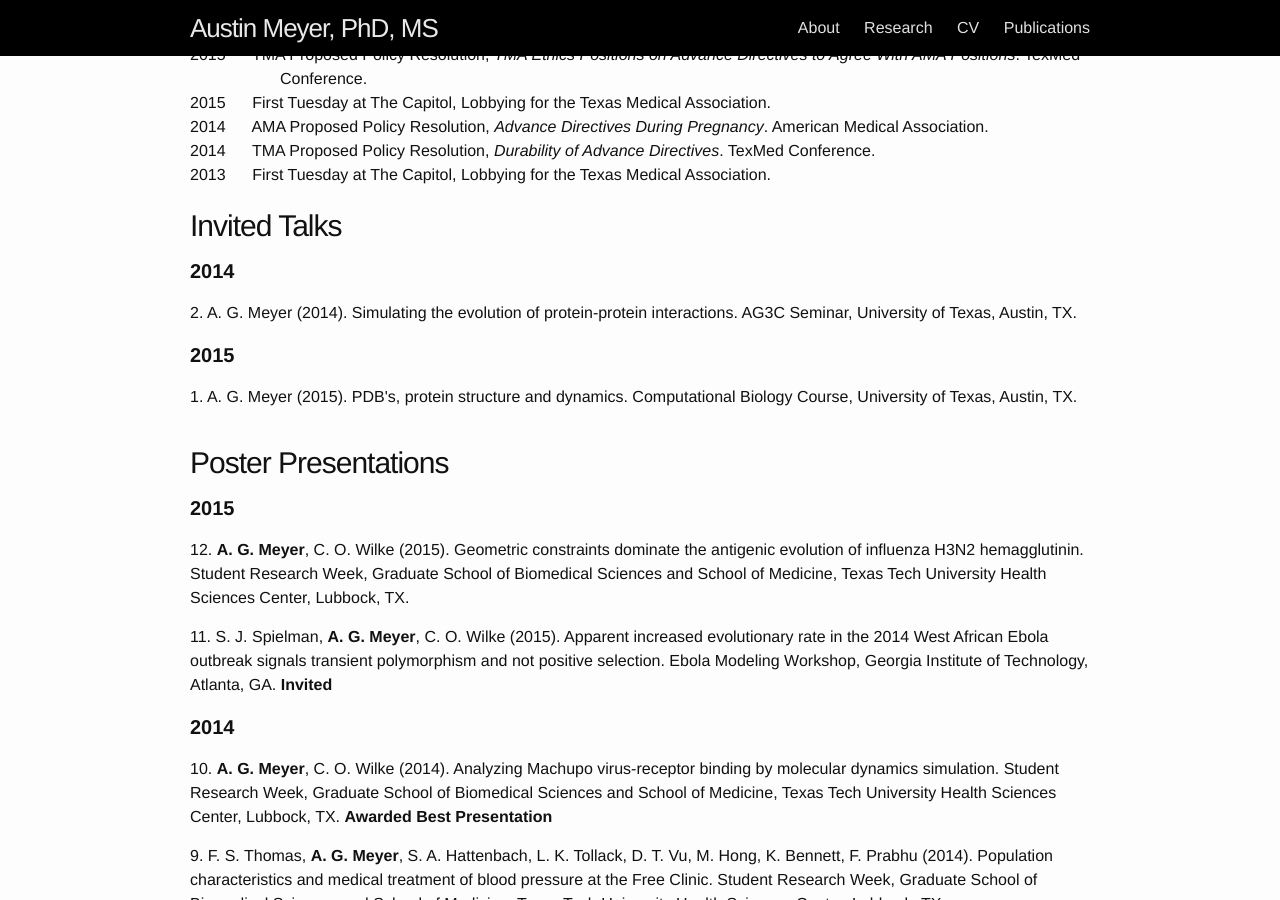
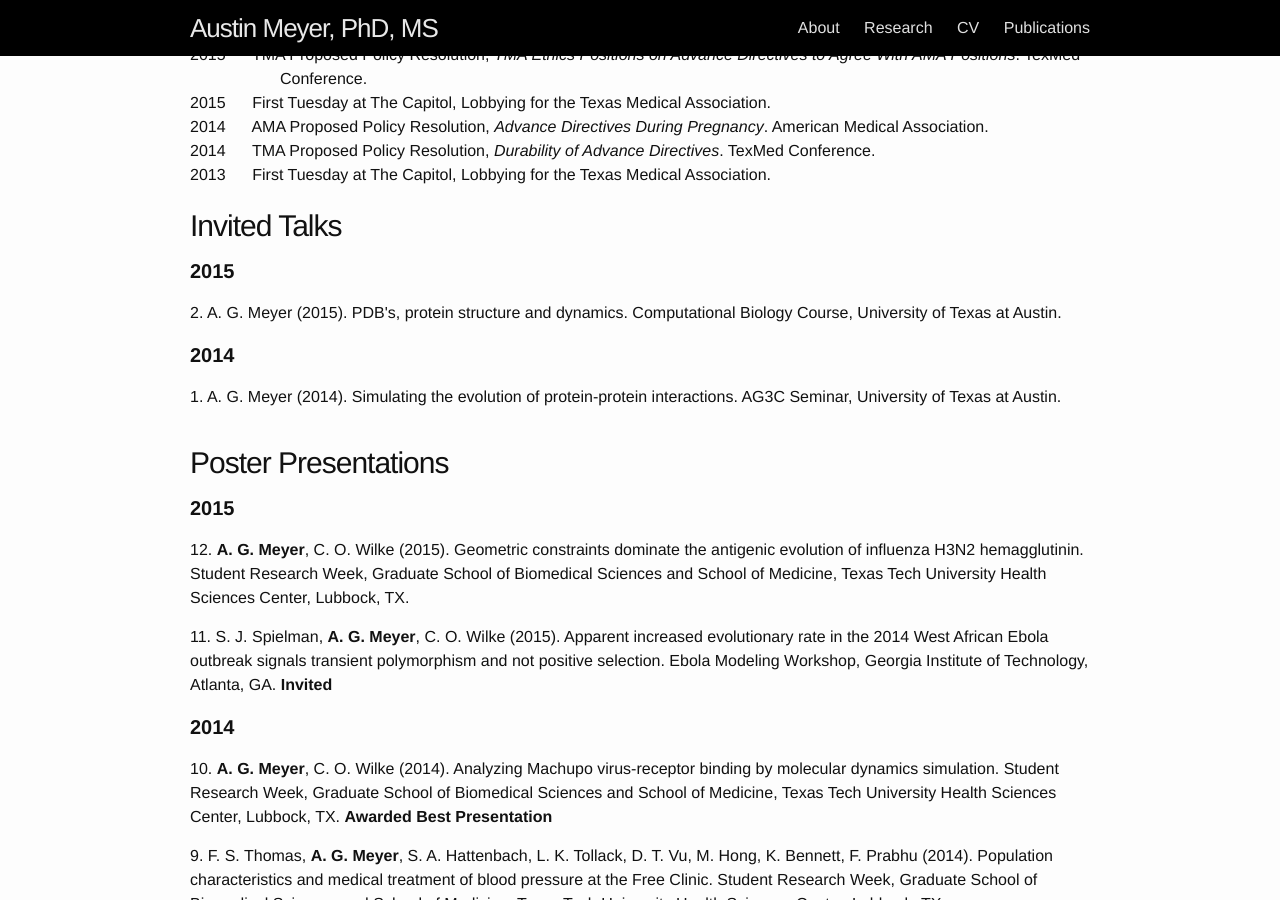
Before and after one commit to ausmeyer/ausmeyer.github.io, a Jekyll site: the page built from cv.html, in a window 1280 px wide and 900 px high, scrolled down 964 px. Built offline with Jekyll 4.4.1, drawn with Linux system fonts in a browser that asks for light colours.

Commit message:
Cleaning up.

```diff
--- a/_data/invited_talks.yml
+++ b/_data/invited_talks.yml
@@ -1,8 +1,8 @@
+- author: A. G. Meyer
+  year: 2015
+  title: PDB's, protein structure and dynamics
+  location: "Computational Biology Course, University of Texas at Austin"
 - author: A. G. Meyer
   year: 2014
   title: Simulating the evolution of protein-protein interactions
-  location: "AG3C Seminar, University of Texas, Austin, TX"
-- author: A. G. Meyer
-  year: 2015
-  title: PDB's, protein structure and dynamics
-  location: "Computational Biology Course, University of Texas, Austin, TX"
+  location: "AG3C Seminar, University of Texas at Austin"
```
